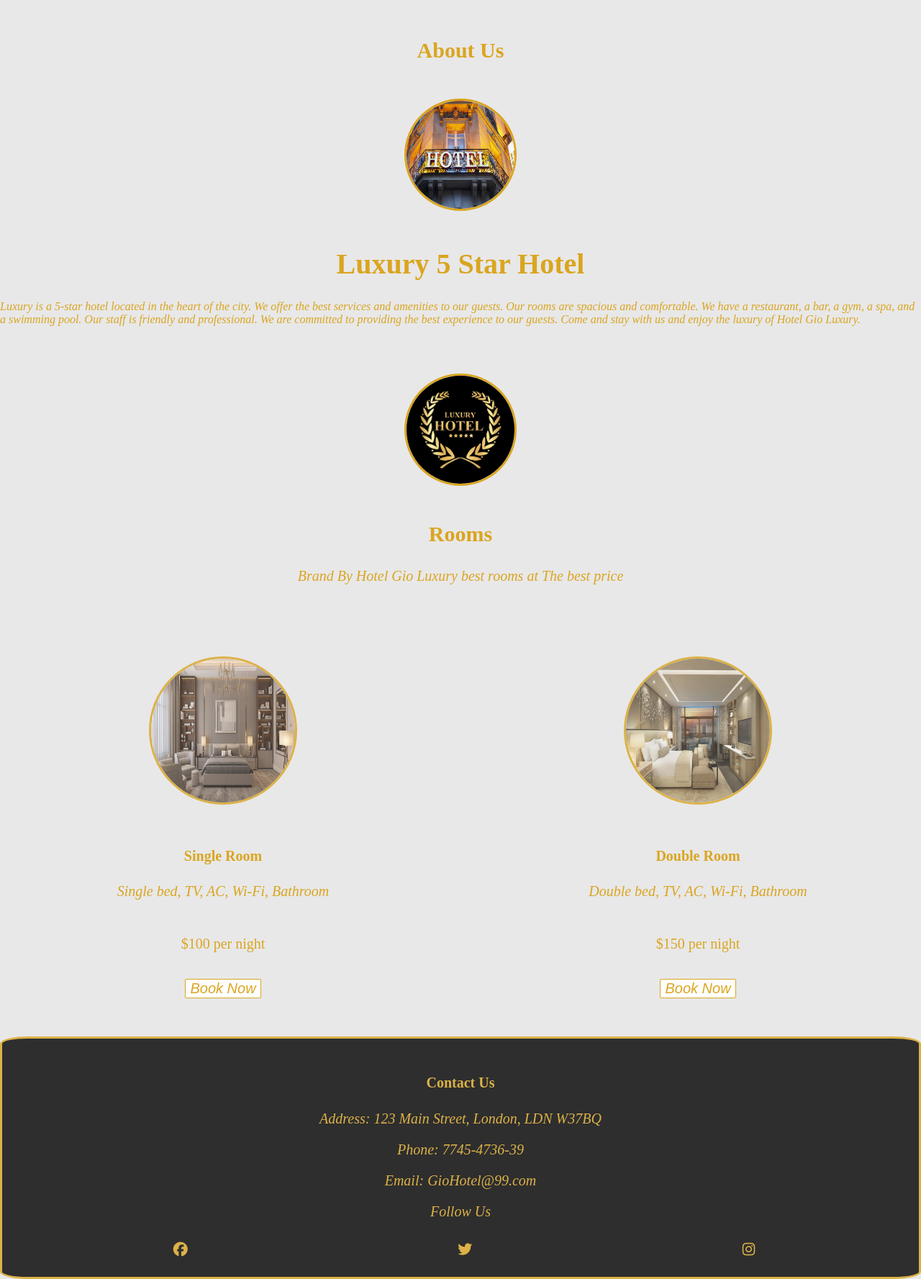
After one commit to giacoren6/Hotel-Gio, a Django app: page / in a window 1280 px wide. The commit adds this page. Shown: the part 724-2501 px from the top of the page at 72% size. Run offline with Django 5.2, Linux system fonts and the light colour scheme; some libraries are stand-ins or nearby versions.

Commit message:
adding and set up code

```diff
--- /dev/null
+++ b/myproject/myapp/templates/index.html
@@ -0,0 +1,89 @@
+{% load static %}
+<!DOCTYPE html>
+<html lang="en">
+
+<head>
+    <meta charset="UTF-8">
+    <meta name="viewport" content="width=device-width, initial-scale=1.0">
+    <link rel="stylesheet" type="text/css" href="{% static 'myapp/style.css' %}">
+    <title>Hotel Luxury</title>
+</head>
+
+<body>
+    <header>
+        <div class="container">
+            <nav>
+                <ul>
+                    <li><a href="{% url 'index' %}">Luxury</a></li>
+                    <li><a href="{% url 'rooms' %}">Rooms</a></li>
+                    <li><a href="{% url 'signup' %}">Sign Up</a></li>
+                    <li><a href="{% url 'login' %}">Login</a></li>
+                    <li><img src="{% static 'myapp/search.jpeg' %}" alt="search" width="20px" height="20px"></li>
+                </ul>
+            </nav>
+        </div>
+    </header>
+    <div class="video-container">
+        <video autoplay loop muted id="video-woman">
+            <source src="{% static 'myapp/woman.mp4' %}" type="video/mp4" id="video-woman">
+        </video>
+    </div>
+    <h3>About Us</h3>
+    <img src="{% static 'myapp/gio-hotel.jpeg' %}" alt="Gio Luxury Hotel" id="hotel-gio">
+    <div class="my-hotel">
+        <div class="hotel-about">
+            <h1 id="title">Luxury 5 Star Hotel</h1>
+            <p id="italic">Luxury is a 5-star hotel located in the heart of the city. We offer the best services and
+                amenities to our guests. Our rooms are spacious and comfortable. We have a restaurant, a bar, a gym, a
+                spa, and a swimming pool. Our staff is friendly and professional. We are committed to providing the best
+                experience to our guests. Come and stay with us and enjoy the luxury of Hotel Gio Luxury.</p>
+        </div>
+    </div>
+    <div id="icon">
+        <img src="{% static 'myapp/Hotel.jpeg' %}" alt="Hotel Gio Luxury" id="my-icon">
+        <h3>Rooms</h3>
+        <p id="ita">Brand By Hotel Gio Luxury best rooms at The best price</p>
+        <div class="rooms">
+            <div class="room">
+                <img src="{% static 'myapp/room1.jpeg' %}" alt="Room 1" id="room1">
+                <h4>Single Room</h4>
+                <p id="ita">Single bed, TV, AC, Wi-Fi, Bathroom</p>
+                <p id="price">$100 per night</p>
+                <a href="{% url 'book' %}"><button id="book" type="submit">Book Now</button></a> <!-- Add link to 'book' page -->
+
+            </div>
+            <div class="room">
+                <img src="{% static 'myapp/room2.jpeg' %}" alt="Room 2" id="room2">
+                <h4>Double Room</h4>
+                <p id="ita">Double bed, TV, AC, Wi-Fi, Bathroom</p>
+                <p id="price">$150 per night</p>
+                <a href="{% url 'book' %}"><button id="book">Book Now</button></a> <!-- Add link to 'book' page -->
+
+            </div>
+        </div>
+        <footer>
+            <div class="container">
+                <div class="footer-contact">
+                    <h4>Contact Us</h4>
+                    <p id="ita">Address: 123 Main Street, London, LDN W37BQ</p>
+                    <p id="ita">Phone: 7745-4736-39</p>
+                    <p id="ita">Email: GioHotel@99.com</p>
+                    <p id="ita">Follow Us</p>
+                    <ul id="social-media">
+                        <li><a href="https://www.facebook.com" target="_blank" rel="noopener"><i
+                                    class="fa-brands fa-facebook"></i></a></li>
+                        <li><a href="https://www.twitter.com" target="_blank" rel="noopener"><i
+                                    class="fa-brands fa-twitter"></i></a></li>
+                        <li><a href="https://www.instagram.com" target="_blank" rel="noopener"><i
+                                    class="fa-brands fa-instagram"></i></a></li>
+                    </ul>
+                </div>
+            </div>
+        </footer>
+    </div>
+
+    <script src="{% static 'myapp/script.js' %}"></script>
+    <script src="https://kit.fontawesome.com/c37d03c9b1.js" crossorigin="anonymous"></script>
+</body>
+
+</html>
--- a/myproject/myapp/templates/rooms.html
+++ b/myproject/myapp/templates/rooms.html
@@ -14,6 +14,7 @@
         <div class="container">
             <nav>
                 <ul>
+                    <li><a href="{% url 'index' %}">Luxury</a></li>
                     <li><a href="{% url 'rooms' %}">Rooms</a></li>
                     <li><a href="{% url 'signup' %}">Sign Up</a></li>
                     <li><a href="{% url 'login' %}">Login</a></li>
--- a/myproject/myproject/settings.py
+++ b/myproject/myproject/settings.py
@@ -12,7 +12,6 @@ https://docs.djangoproject.com/en/5.0/ref/settings/
 
 from pathlib import Path
 import os
-import dj_database_url
 import django_heroku
 
 # Build paths inside the project like this: BASE_DIR / 'subdir'.
@@ -129,8 +128,5 @@ STATIC_URL = "/static/"
 DEFAULT_AUTO_FIELD = "django.db.models.BigAutoField"
 
 STATIC_ROOT = os.path.join(BASE_DIR, 'staticfiles')
-STATICFILES_DIRS = [
-    os.path.join(BASE_DIR, "static"),
-]
 
 django_heroku.settings(locals())
```
